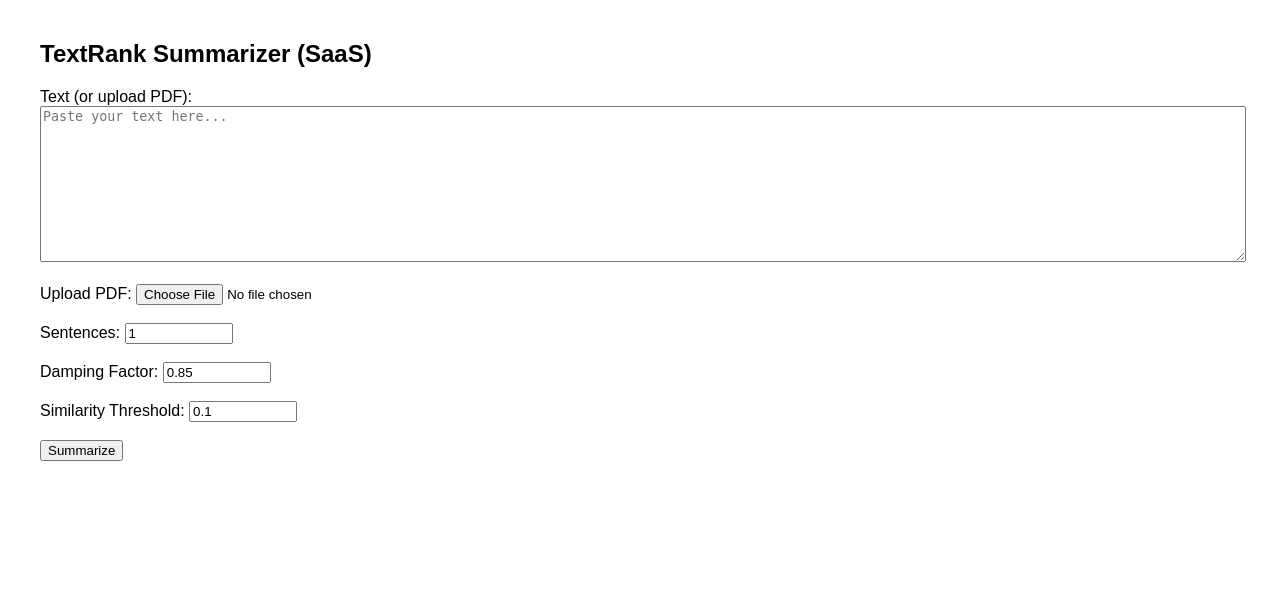
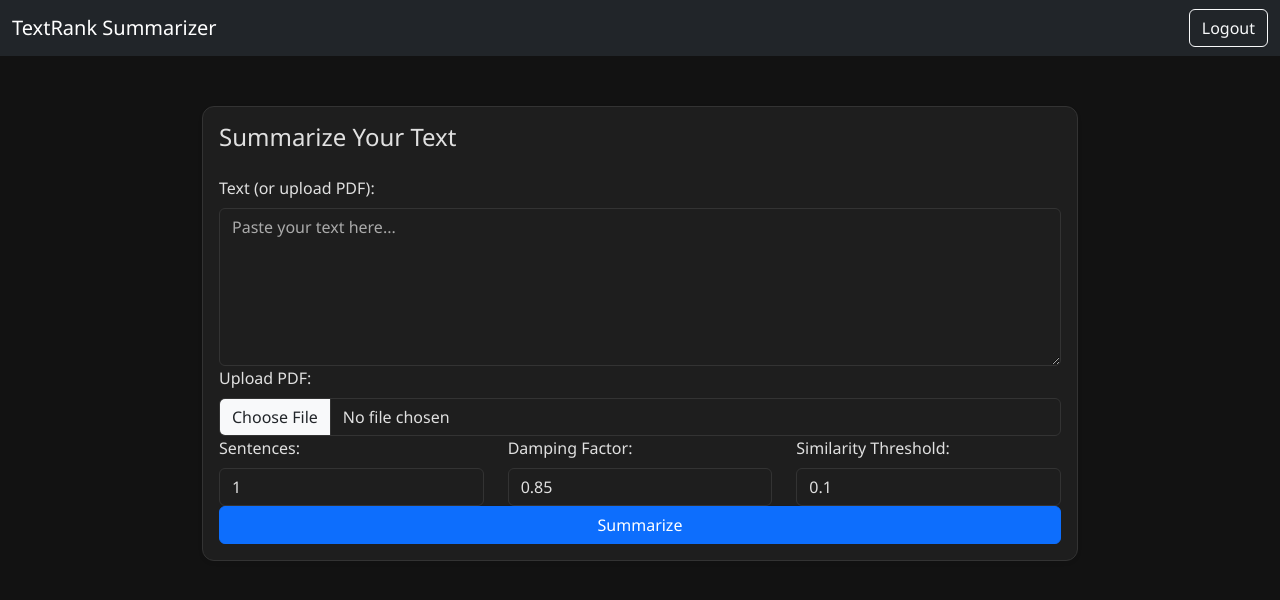
Before and after one commit to junhui-hui-cs/textrank_project, a Flask app: page / in a window 1280 px wide. Shown: the top 600 px of the page. Run offline with Flask 3, Linux system fonts and the light colour scheme; the visitor is signed in with stand-in values (Sample User, id 1).

Commit message:
Update index.html

```diff
--- a/templates/index.html
+++ b/templates/index.html
@@ -1,58 +1,114 @@
 <!DOCTYPE html>
-<html>
+<html lang="en">
 <head>
+    <meta charset="UTF-8">
+    <meta name="viewport" content="width=device-width, initial-scale=1.0">
     <title>TextRank Summarizer</title>
+    <link href="https://cdn.jsdelivr.net/npm/bootstrap@5.3.0/dist/css/bootstrap.min.css" rel="stylesheet">
     <style>
-        body { font-family: Arial; margin: 40px; }
-        textarea { width: 100%; height: 150px; }
-        input[type="text"], input[type="number"] { width: 100px; }
+        body {
+            font-family: 'Segoe UI', Tahoma, Geneva, Verdana, sans-serif;
+            background-color: #121212;
+            color: #e0e0e0;
+        }
+        .container {
+            max-width: 900px;
+            margin-top: 50px;
+        }
+        .form-control, .form-select, .card, .alert {
+            background-color: #1e1e1e;
+            color: #e0e0e0;
+            border-color: #333;
+        }
+        .form-control::placeholder {
+            color: #aaa;
+        }
+        .form-control:focus {
+            background-color: #1e1e1e;
+            color: #fff;
+            border-color: #007bff;
+        }
+        .card {
+            margin-top: 2rem;
+            border-radius: 0.75rem;
+        }
+        textarea {
+            resize: vertical;
+        }
+        .navbar {
+            margin-bottom: 30px;
+        }
     </style>
 </head>
 <body>
-    <h2>TextRank Summarizer (SaaS)</h2>
+    <nav class="navbar navbar-expand-lg navbar-dark bg-dark">
+        <div class="container-fluid">
+            <a class="navbar-brand" href="#">TextRank Summarizer</a>
+            <div class="d-flex">
+                <a href="{{ url_for('logout') }}" class="btn btn-outline-light">Logout</a>
+            </div>
+        </div>
+    </nav>
+
+
+    <div class="container">
+        <div class="card shadow-sm">
+            <div class="card-body">
+                <h4 class="card-title mb-4">Summarize Your Text</h4>
                 <form method="POST" enctype="multipart/form-data">
-        <label>Text (or upload PDF):</label><br>
-        <textarea name="text" placeholder="Paste your text here...">{{ request.form.text if request.method == 'POST' else '' }}</textarea><br><br>
+                    <label class="form-label">Text (or upload PDF):</label>
+                    <textarea class="form-control" name="text" placeholder="Paste your text here..." rows="6"></textarea>
 
-        <label>Upload PDF:</label>
-        <input type="file" name="file" accept=".pdf"><br><br>
 
-        <label>Sentences:</label>
-        <input type="number" name="top_n" value="{{ request.form.top_n if request.method == 'POST' else 1 }}"><br><br>
+                    <label class="form-label">Upload PDF:</label>
+                    <input class="form-control" type="file" name="file" accept=".pdf">
 
-        <label>Damping Factor:</label>
-        <input type="text" name="damping" value="{{ request.form.damping if request.method == 'POST' else 0.85 }}"><br><br>
+                    <div class="row">
+                        <div class="col-md-4">
+                            <label class="form-label">Sentences:</label>
+                            <input type="number" class="form-control" name="top_n" value="{{ request.form.top_n if request.method == 'POST' else 1 }}">
+                        </div>
+                        <div class="col-md-4">
+                            <label class="form-label">Damping Factor:</label>
+                            <input type="text" class="form-control" name="damping" value="{{ request.form.damping if request.method == 'POST' else 0.85 }}">
+                        </div>
+                        <div class="col-md-4">
+                            <label class="form-label">Similarity Threshold:</label>
+                            <input type="text" class="form-control" name="threshold" value="{{ request.form.threshold if request.method == 'POST' else 0.1 }}">
+                        </div>
+                    </div>
 
-        <label>Similarity Threshold:</label>
-        <input type="text" name="threshold" value="{{ request.form.threshold if request.method == 'POST' else 0.1 }}"><br><br>
-
-        <input type="submit" value="Summarize">
+                    <div class="d-grid">
+                        <input class="btn btn-primary" type="submit" value="Summarize">
+                    </div>
                 </form>
+            </div>
+        </div>
 
         {% if error %}
-    <div style="color: red; border: 1px solid red; padding: 10px; background: #ffe6e6;">
+        <div class="alert alert-danger mt-4" role="alert">
             {{ error }}
         </div>
         {% endif %}
 
         {% if summary %}
-    <hr>
-    <h3>User Input:</h3>
-    <div style="border: 1px solid #ccc; padding: 10px; background: #f9f9f9;">
-        {{ request.form.text.replace('\n', ' ') | safe }}
-    </div>
+        <div class="card mt-4 shadow-sm">
+            <div class="card-body">
+                <h5 class="card-title">User Input</h5>
+                <p class="card-text" style="white-space: pre-wrap;">{{ request.form.text.replace('\n', ' ') | safe }}</p>
 
-    <h3>User Parameters:</h3>
+                <h5 class="card-title mt-4">User Parameters</h5>
                 <ul>
                     <li>Sentences: {{ request.form.top_n }}</li>
                     <li>Damping Factor: {{ request.form.damping }}</li>
                     <li>Similarity Threshold: {{ request.form.threshold }}</li>
                 </ul>
 
-    <h3>Generated Summary:</h3>
-    <p>{{ summary }}</p>
+                <h5 class="card-title mt-4">Generated Summary</h5>
+                <p class="card-text" style="color: #ffd700;">{{ summary }}</p>
 
-    <h4>Evaluation Metrics:</h4>
+
+                <h5 class="card-title mt-4">Evaluation Metrics</h5>
                 <ul>
                     {% if metrics.semantic_similarity %}
                         <li>Semantic Similarity: {{ metrics.semantic_similarity|round(4) }}</li>
@@ -64,6 +120,11 @@
                     {% endif %}
                     <li>Compression Ratio: {{ metrics.compression_ratio|round(4) }}</li>
                 </ul>
+            </div>
+        </div>
         {% endif %}
+    </div>
+
+    <script src="https://cdn.jsdelivr.net/npm/bootstrap@5.3.0/dist/js/bootstrap.bundle.min.js"></script>
 </body>
 </html>
```
Lines whose indentation alone changed are shown as unchanged.
